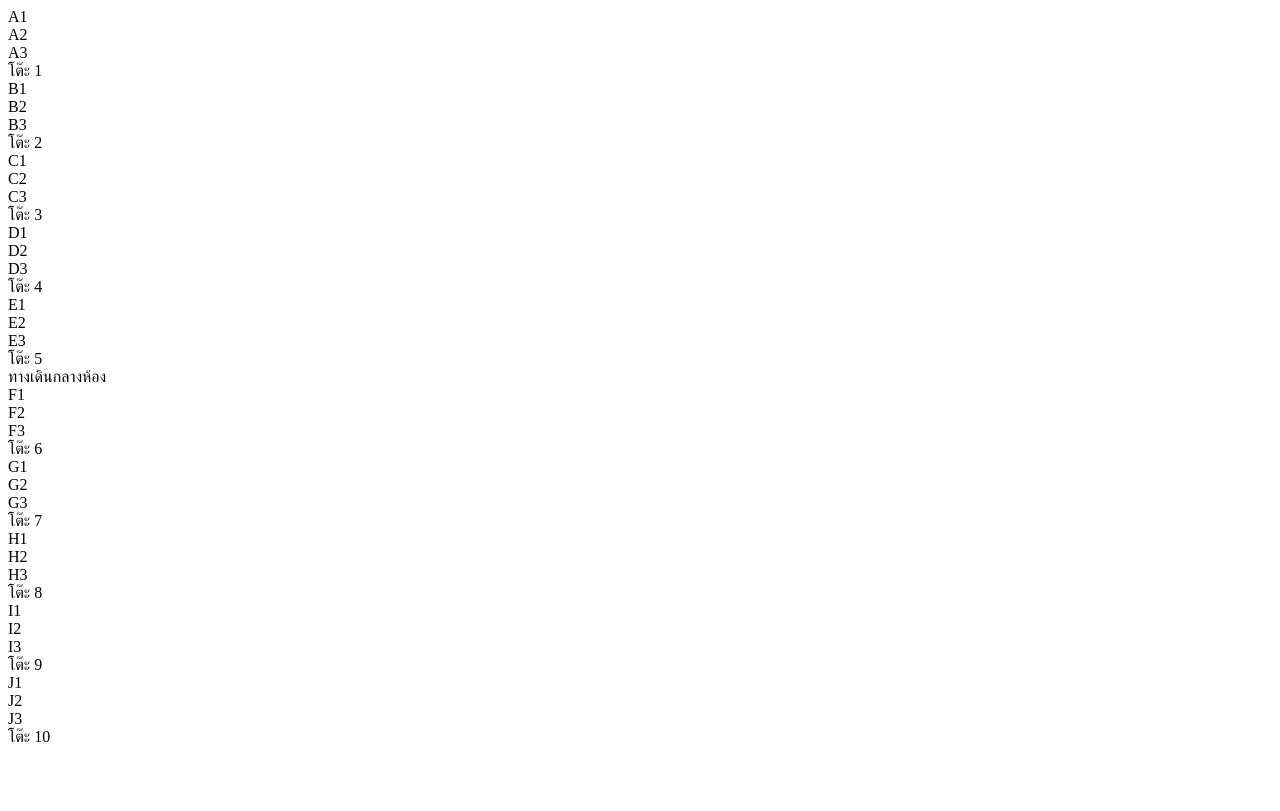
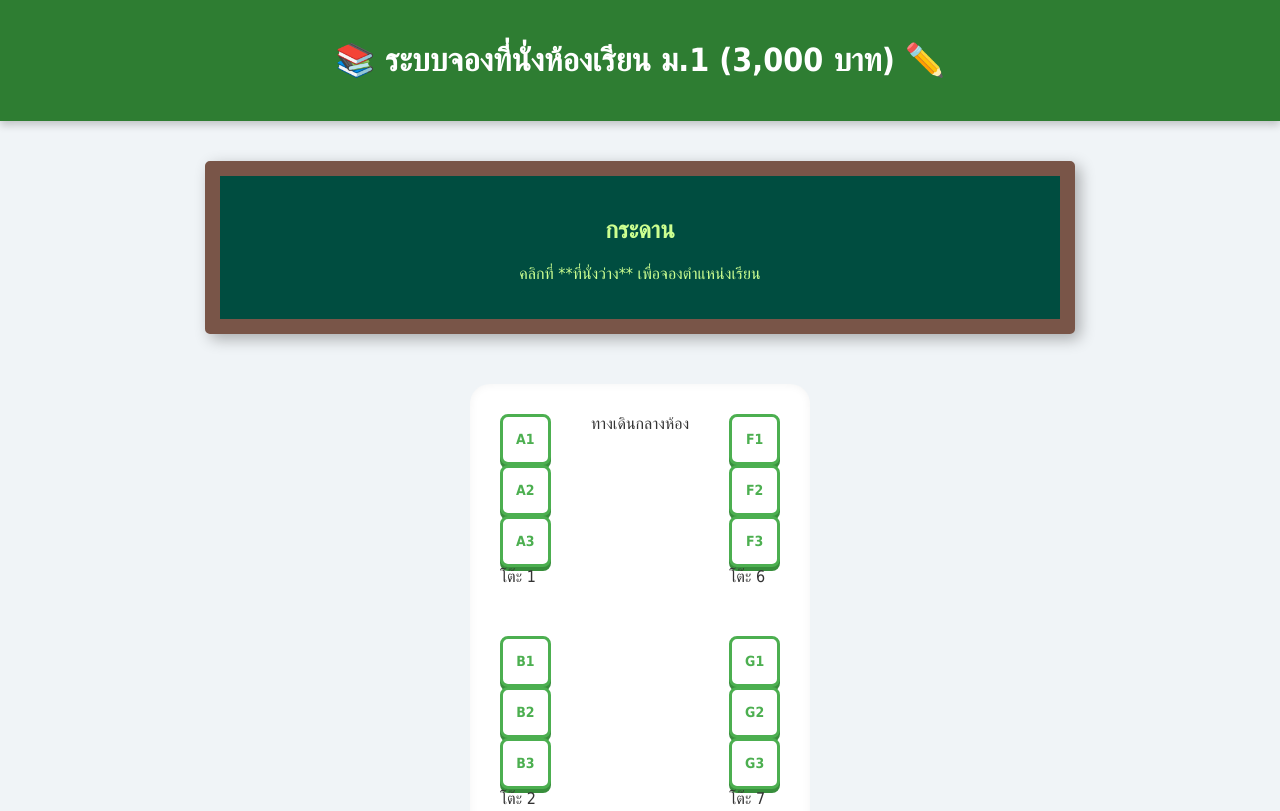
Before and after one commit to ornanoxzpp-code/testofstudying, a plain HTML site: page m1-index.html in a window 1280 px wide. Shown: the top 811 px of the page. Drawn offline with Linux system fonts and the light colour scheme.

Commit message:
Update m1-index.html

```diff
--- a/m1-index.html
+++ b/m1-index.html
@@ -1,4 +1,26 @@
-<div id="desk-container">
+<!DOCTYPE html>
+<html lang="th">
+<head>
+    <meta charset="UTF-8">
+    <meta name="viewport" content="width=device-width, initial-scale=1.0">
+    <title>ระบบจองที่นั่ง ม.1</title>
+    <link rel="stylesheet" href="styles.css">
+</head>
+<body>
+
+    <header>
+        <h1>📚 ระบบจองที่นั่งห้องเรียน ม.1 (3,000 บาท) ✏️</h1>
+    </header>
+
+    <main class="study-room-layout">
+
+        <div class="chalkboard">
+            <h2>กระดาน</h2>
+            <p>คลิกที่ **ที่นั่งว่าง** เพื่อจองตำแหน่งเรียน</p>
+        </div>
+
+        <div id="desk-container">
+
     <div class="desk-column">
         <div class="desk-item">
             <div class="seats-row">
```
